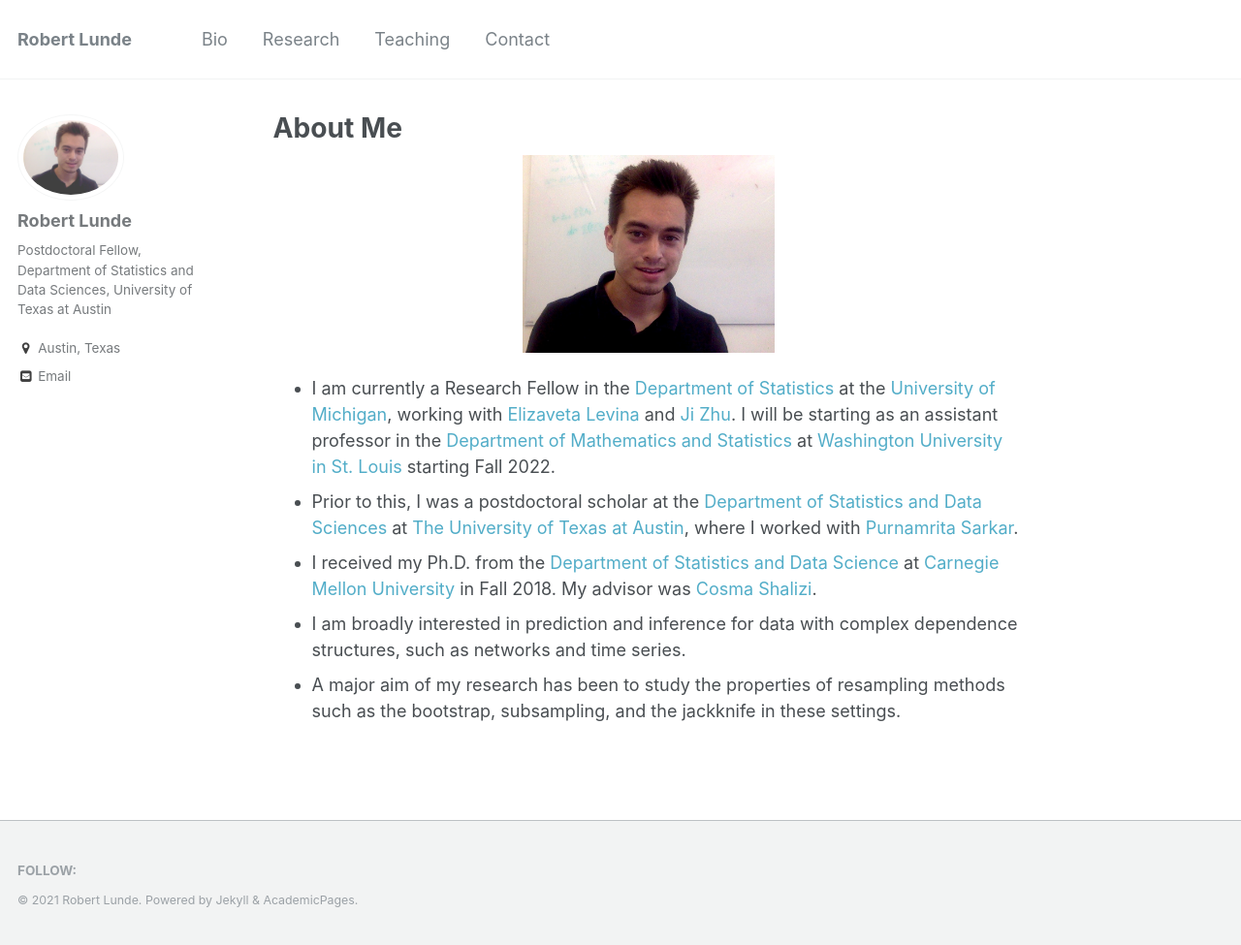
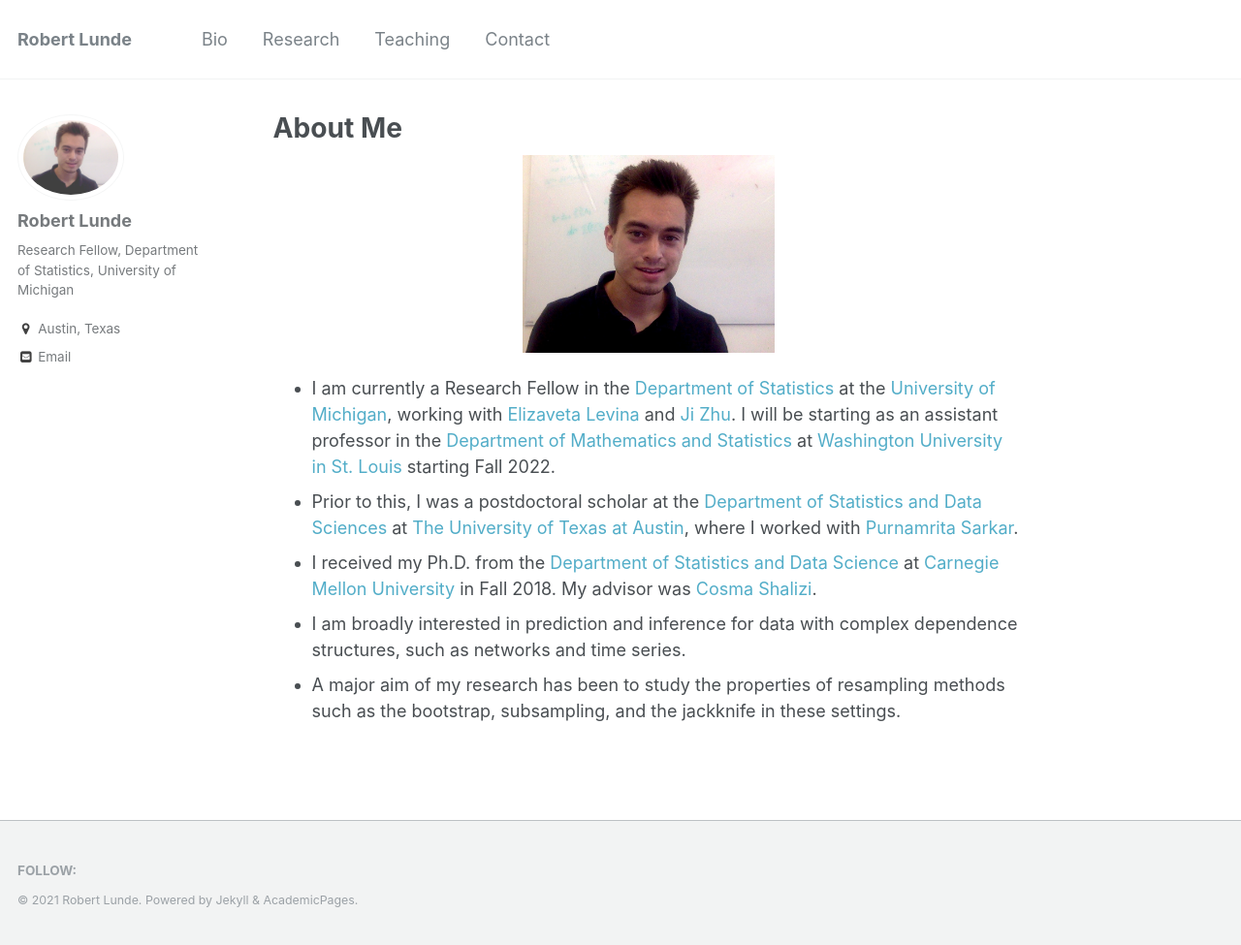
Before and after one commit to rslunde/rslunde.github.io, a Jekyll site: the page built from _pages/about.md, in a window 1280 px wide and 975 px high. Shown: the whole window at 97% size. Built offline with Jekyll 4.4.1, drawn with Linux system fonts in a browser that asks for light colours.

Commit message:
Update _config.yml

```diff
--- a/_config.yml
+++ b/_config.yml
@@ -10,7 +10,7 @@ locale                   : "en-US"
 title                    : "Robert Lunde"
 title_separator          : "-"
 name                     : &name "Robert Lunde"
-description              : &description "Postdoctoral Fellow, Department of Statistics and Data Sciences, University of Texas at Austin"
+description              : &description "Research Fellow, Department of Statistics, University of Michigan"
 url                      : https://rslunde.github.io # the base hostname & protocol for your site e.g. "https://mmistakes.github.io"
 baseurl                  : "" # the subpath of your site, e.g. "/blog"
 repository               : "rslunde.github.io"
@@ -79,11 +79,11 @@ analytics:
 author:
   name             : "Robert Lunde"
   avatar           : "https://rslunde.github.io/files/my_photo.jpg"
-  bio              : "Postdoctoral Fellow, Department of Statistics and Data Sciences, University of Texas at Austin"
+  bio              : "Research Fellow, Department of Statistics, University of Michigan"
   location         : "Austin, Texas"
   employer         :
   googlescholar    :
-  email            : "rlunde@utexas.edu"
+  email            : "rlunde@umich.edu"
   uri              :
   bitbucket        :
   codepen          :
```
